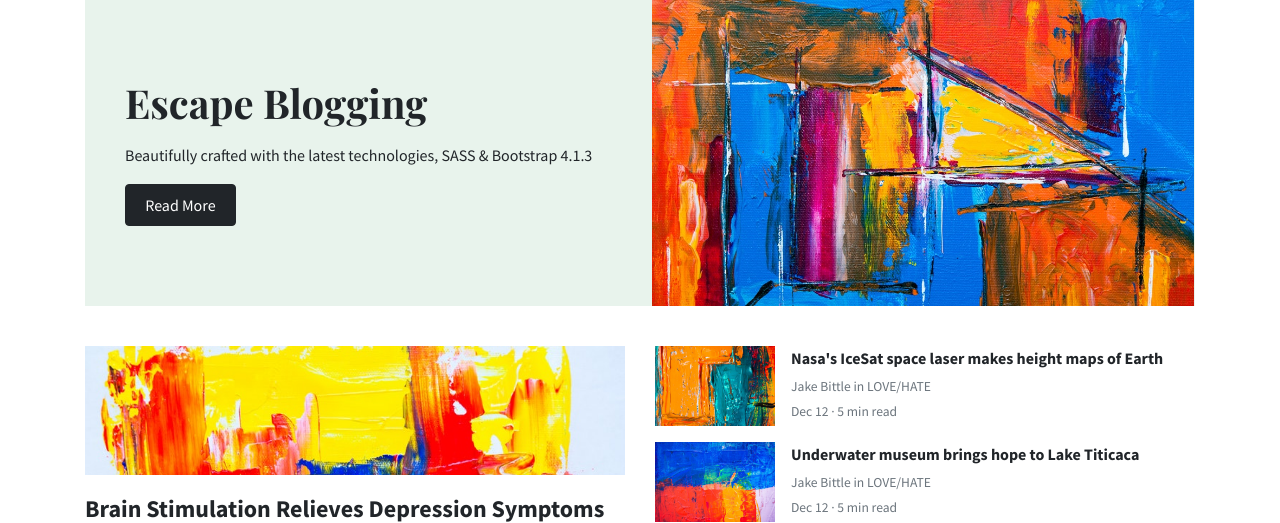
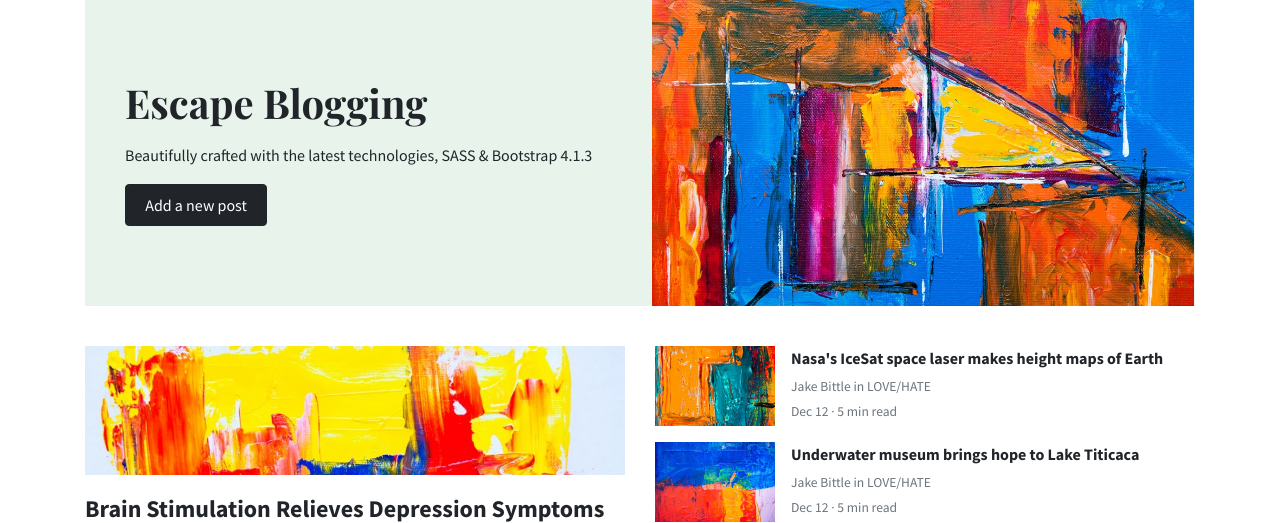
Before and after one commit to someshkovi/mysite, a Django app: page / in a window 1280 px wide. Shown: the part 71-594 px from the top of the page. Run offline with Django 4.2, Linux system fonts and the light colour scheme; some libraries are stand-ins or nearby versions.

Commit message:
index page fixes

```diff
--- a/blog/templates/blog/index.html
+++ b/blog/templates/blog/index.html
@@ -6,7 +6,7 @@
 <link rel="apple-touch-icon" sizes="76x76" href="./assets/img/favicon.ico">
 <link rel="icon" type="image/png" href="./assets/img/favicon.ico">
 <meta http-equiv="X-UA-Compatible" content="IE=edge,chrome=1"/>
-<title>Mundana Template by WowThemesNet</title>
+<title>Escape blog</title>
 <meta content='width=device-width, initial-scale=1.0, maximum-scale=1.0, user-scalable=0, shrink-to-fit=no' name='viewport'/>
 <!-- Google Font -->
 <link href="https://fonts.googleapis.com/css?family=Playfair+Display:400,700|Source+Sans+Pro:400,600,700" rel="stylesheet">
@@ -135,7 +135,7 @@ HEADER
 					<p class="mb-3">
 						Beautifully crafted with the latest technologies, SASS & Bootstrap 4.1.3
 					</p>
-					<a href="./article.html" class="btn btn-dark">Read More</a>
+					<a href="./article.html" class="btn btn-dark">Add a new post</a>
 				</div>
 				<div class="col-md-6 d-none d-md-block pr-0" style="background-size:cover;background-image:url({% static 'img/demo/home.jpg' %});">	</div>
 			</div>
```
